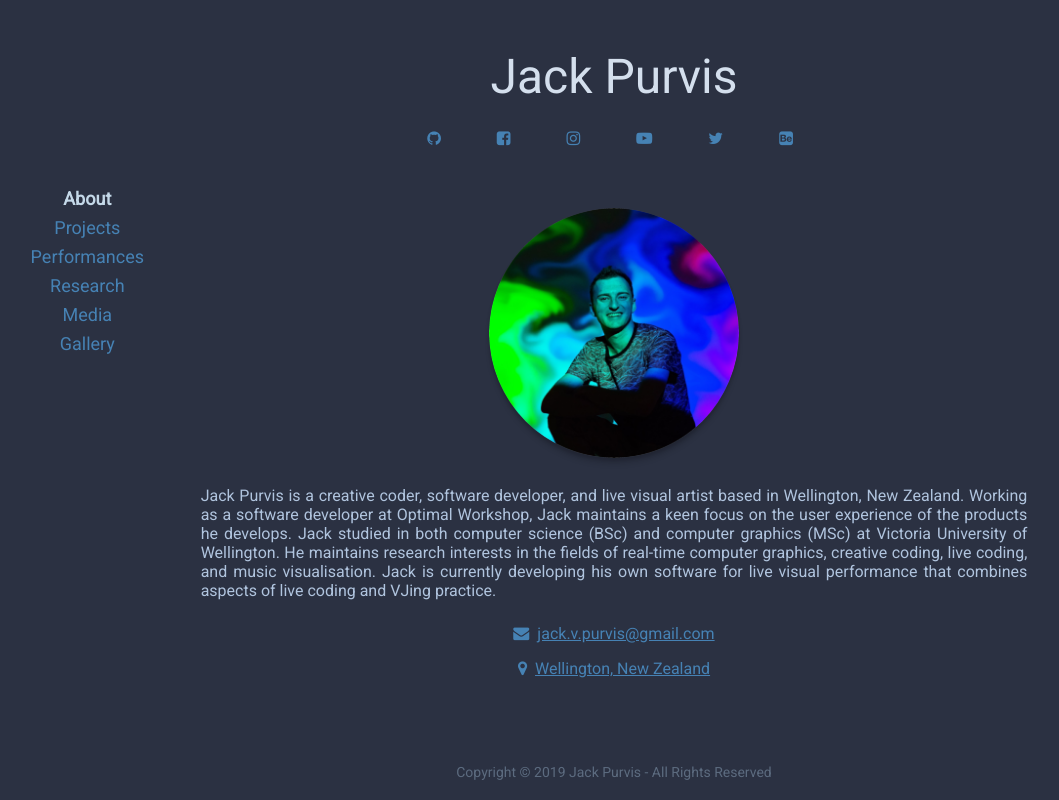
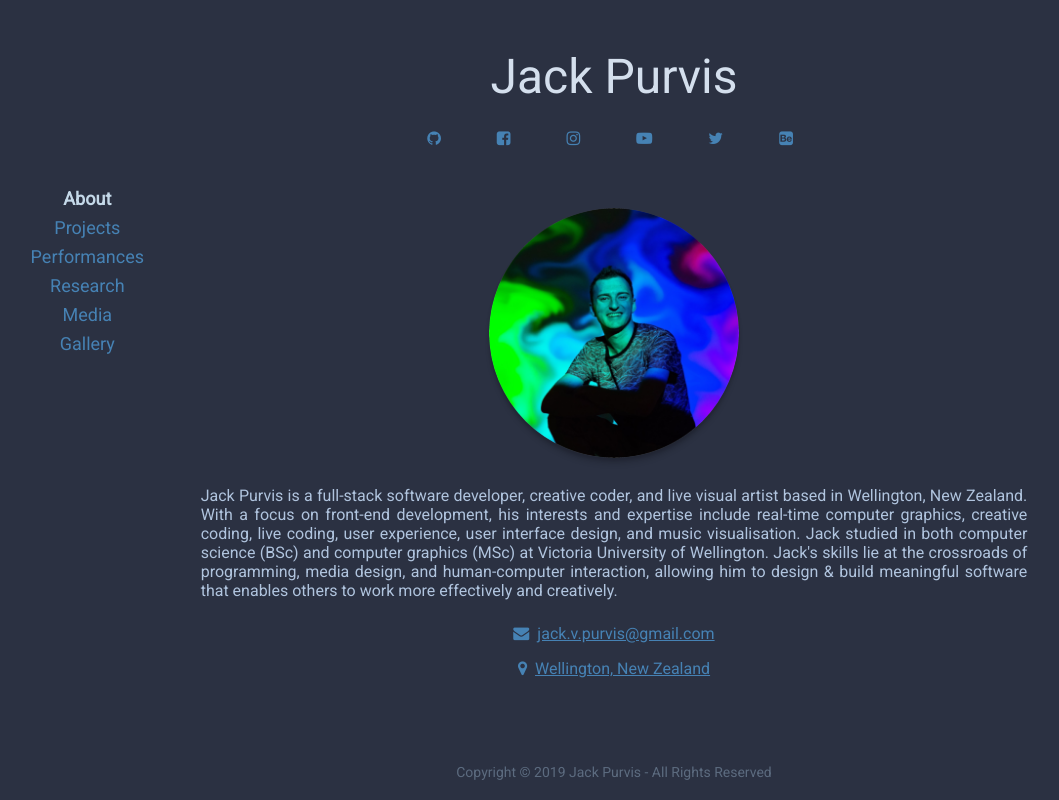
Before and after one commit to EmperorJack/personal-website, a React (Create React App) app: page /#/ in a window 1280 px wide. Shown: the whole page, without its empty margins (26-1085 px from the left). Built offline with nearby package versions, Linux system fonts and the light colour scheme.

Commit message:
Update about content

```diff
--- a/src/components/pages/About.jsx
+++ b/src/components/pages/About.jsx
@@ -12,13 +12,14 @@ const sections = {
     />
 
     <p>
-      Jack Purvis is a creative coder, software developer, and live visual artist based in
-      Wellington, New Zealand. Working as a software developer at Optimal Workshop, Jack
-      maintains a keen focus on the user experience of the products he develops. Jack studied
-      in both computer science (BSc) and computer graphics (MSc) at Victoria University of
-      Wellington. He maintains research interests in the fields of real-time computer graphics,
-      creative coding, live coding, and music visualisation. Jack is currently developing his own
-      software for live visual performance that combines aspects of live coding and VJing practice.
+      Jack Purvis is a full-stack software developer, creative coder, and live visual artist
+      based in Wellington, New Zealand. With a focus on front-end development, his interests
+      and expertise include real-time computer graphics, creative coding, live coding, user
+      experience, user interface design, and music visualisation. Jack studied in both computer
+      science (BSc) and computer graphics (MSc) at Victoria University of Wellington. Jack's
+      skills lie at the crossroads of programming, media design, and human-computer interaction,
+      allowing him to design & build meaningful software that enables others to work more
+      effectively and creatively.
     </p>
 
     <div className="about__contact">
```
